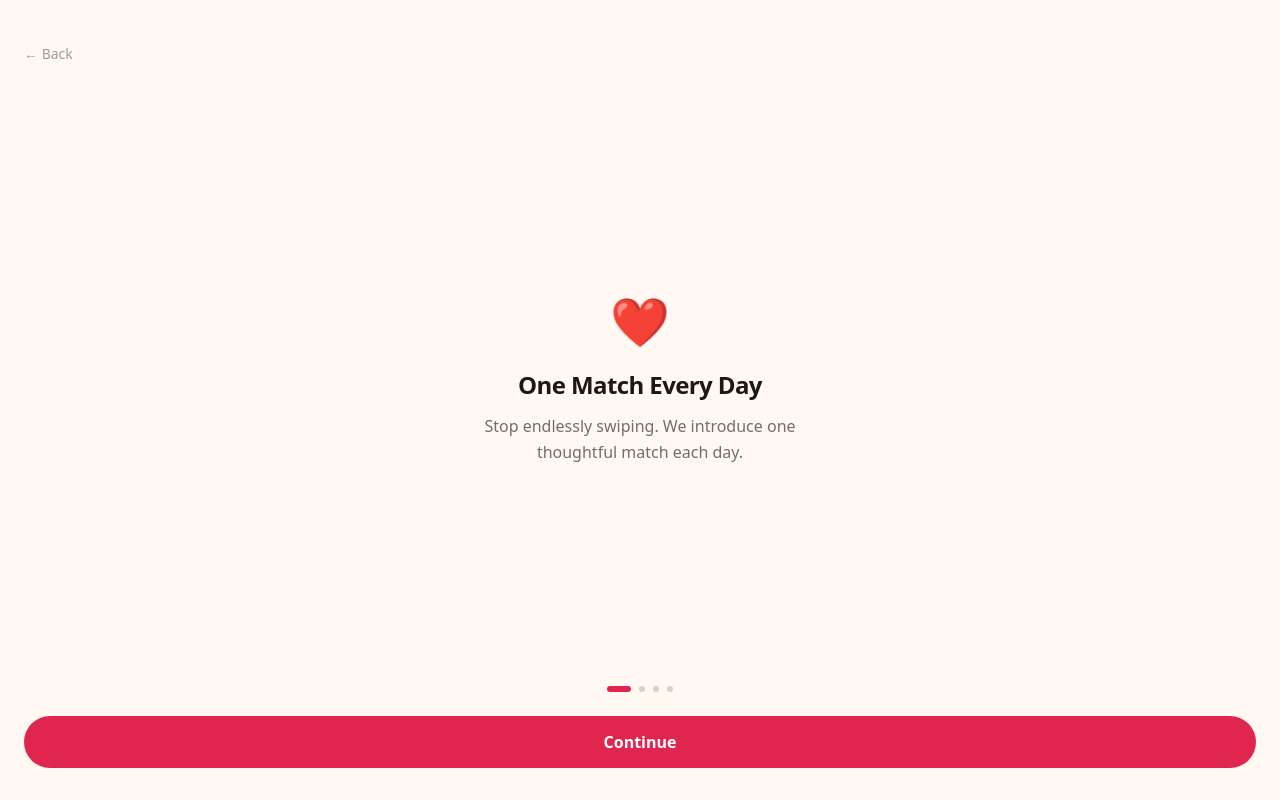
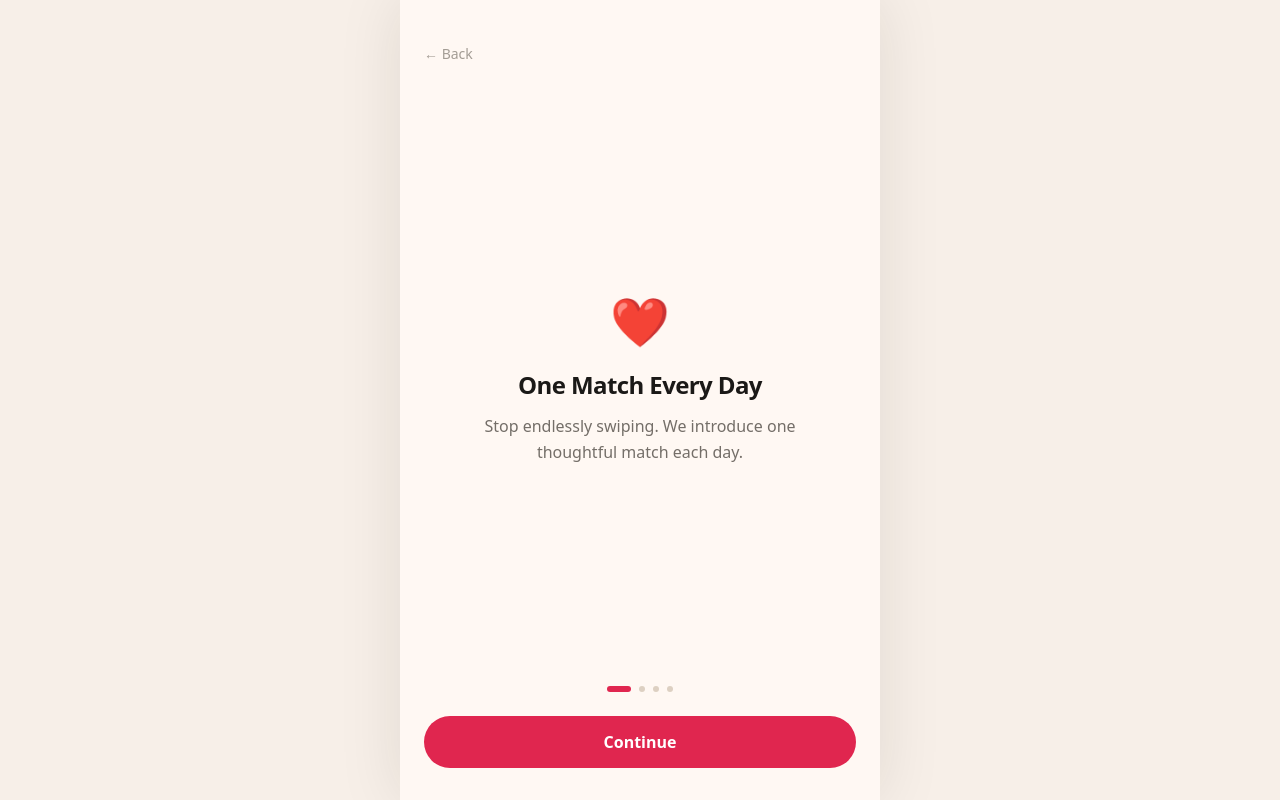
Before and after one commit to airkevin23-ship-it/saddlematch, a Next.js app: page /welcome in a window 1280 px wide. Built offline with nearby package versions, Linux system fonts and the light colour scheme.

Commit message:
Update page.tsx

```diff
--- a/src/app/welcome/page.tsx
+++ b/src/app/welcome/page.tsx
@@ -55,7 +55,10 @@ export default function WelcomePage() {
   }
 
   return (
-    <main className="min-h-screen flex flex-col bg-cream text-ink px-6 py-8">
+    // Phone-width column, same as the landing page and the signed-in app, so
+    // the whole sign-up path looks like one continuous mobile app.
+    <main className="flex min-h-screen justify-center bg-line/40 text-ink">
+      <div className="flex min-h-screen w-full max-w-[480px] flex-col bg-cream px-6 py-8 shadow-[0_0_60px_rgba(27,25,23,0.10)]">
       <button
         onClick={handleBack}
         className="text-sm text-ink-faint hover:text-ink-soft font-medium self-start min-h-11 -ml-1 px-1"
@@ -108,6 +111,7 @@ export default function WelcomePage() {
       >
         {isLast ? "Get Started" : "Continue"}
       </button>
+      </div>
     </main>
   );
 }
```
